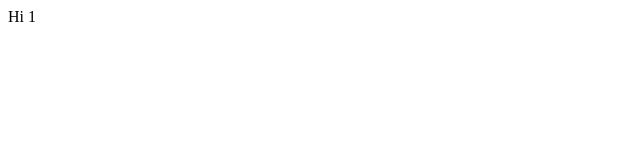
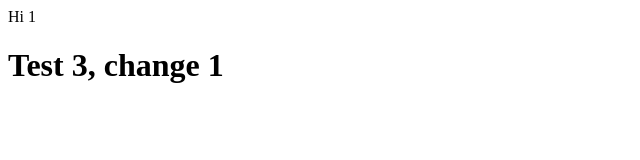
Before and after one commit to rsingh2206/test, a plain HTML site: page index.html in a window 1280 px wide. Shown: the whole page, without its empty margins (0-640 px from the left). Drawn offline with Linux system fonts and the light colour scheme.

Commit message:
test3-branch first commit

```diff
--- a/index.html
+++ b/index.html
@@ -7,5 +7,6 @@
 </head>
 <body>
     Hi 1
+    <h1>Test 3, change 1</h1>
 </body>
 </html>
```
